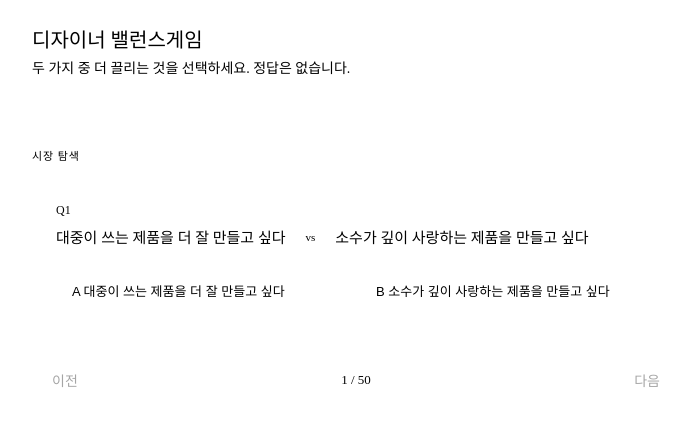
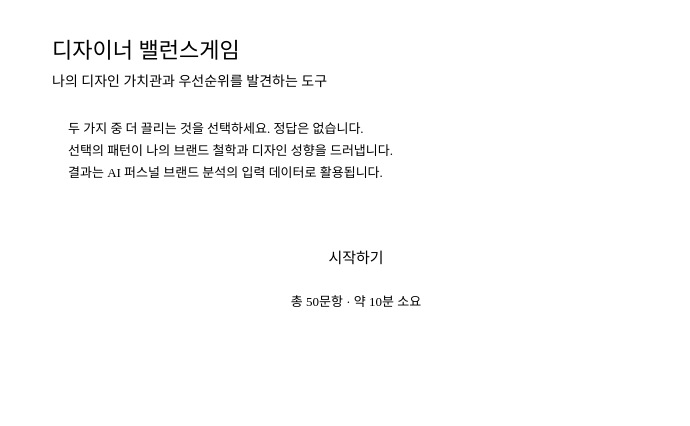
Before and after one commit to visionary-vision/designer-balance-game, a plain HTML site: page index.html in a window 1280 px wide. Shown: the whole page, without its empty margins (284-974 px from the left). Drawn offline with Linux system fonts and the light colour scheme.

Commit message:
Update balance game HTML content

```diff
--- a/index.html
+++ b/index.html
@@ -1,67 +1,67 @@
 
 <style>
 * { box-sizing: border-box; margin: 0; padding: 0; }
-body { font-family: var(--font-sans); }
-#app { max-width: 680px; margin: 0 auto; padding: 1.5rem 1rem; }
-.header { margin-bottom: 2rem; }
-.header h1 { font-size: 20px; font-weight: 500; color: var(--color-text-primary); margin-bottom: 4px; }
-.header p { font-size: 14px; color: var(--color-text-secondary); }
-.progress-bar-wrap { background: var(--color-background-secondary); border-radius: 999px; height: 6px; margin-bottom: 2rem; overflow: hidden; }
-.progress-bar-fill { height: 6px; background: var(--color-text-primary); border-radius: 999px; transition: width 0.3s ease; }
-.category-label { font-size: 11px; font-weight: 500; color: var(--color-text-secondary); letter-spacing: 0.08em; text-transform: uppercase; margin-bottom: 1rem; }
-.question-card { background: var(--color-background-primary); border: 0.5px solid var(--color-border-tertiary); border-radius: var(--border-radius-lg); padding: 1.5rem; margin-bottom: 1rem; }
-.q-number { font-size: 12px; color: var(--color-text-secondary); margin-bottom: 8px; }
-.q-text { font-size: 15px; color: var(--color-text-primary); line-height: 1.6; margin-bottom: 1.25rem; display: flex; align-items: center; gap: 12px; }
-.vs { font-size: 11px; color: var(--color-text-secondary); white-space: nowrap; padding: 2px 8px; border: 0.5px solid var(--color-border-tertiary); border-radius: 999px; }
-.options { display: grid; grid-template-columns: 1fr 1fr; gap: 8px; }
-.opt-btn { background: var(--color-background-secondary); border: 0.5px solid var(--color-border-tertiary); border-radius: var(--border-radius-md); padding: 0.75rem 1rem; font-size: 13px; color: var(--color-text-primary); cursor: pointer; text-align: left; line-height: 1.5; transition: all 0.15s; }
-.opt-btn:hover { border-color: var(--color-border-primary); background: var(--color-background-primary); }
-.opt-btn.selected { border-color: var(--color-text-primary); background: var(--color-background-primary); font-weight: 500; }
-.nav { display: flex; gap: 8px; justify-content: space-between; align-items: center; margin-top: 1.5rem; }
-.nav-btn { background: transparent; border: 0.5px solid var(--color-border-secondary); border-radius: var(--border-radius-md); padding: 8px 20px; font-size: 14px; color: var(--color-text-primary); cursor: pointer; }
-.nav-btn:hover { background: var(--color-background-secondary); }
-.nav-btn.primary { background: var(--color-text-primary); color: var(--color-background-primary); border-color: var(--color-text-primary); }
-.nav-btn:disabled { opacity: 0.35; cursor: not-allowed; }
-.count-label { font-size: 13px; color: var(--color-text-secondary); }
-#result-view { display: none; }
-.result-header { margin-bottom: 1.5rem; }
-.result-header h2 { font-size: 18px; font-weight: 500; color: var(--color-text-primary); margin-bottom: 4px; }
-.result-header p { font-size: 14px; color: var(--color-text-secondary); }
-.result-box { background: var(--color-background-secondary); border: 0.5px solid var(--color-border-tertiary); border-radius: var(--border-radius-lg); padding: 1.25rem; margin-bottom: 1rem; font-size: 13px; color: var(--color-text-primary); line-height: 1.8; white-space: pre-wrap; font-family: var(--font-mono); max-height: 480px; overflow-y: auto; }
-.copy-btn { width: 100%; background: var(--color-text-primary); color: var(--color-background-primary); border: none; border-radius: var(--border-radius-md); padding: 12px; font-size: 14px; cursor: pointer; margin-bottom: 8px; }
+#app { max-width: 640px; margin: 0 auto; padding: 2rem 1rem; font-family: var(--font-sans); }
+h1 { font-size: 22px; font-weight: 500; color: var(--color-text-primary); margin-bottom: 6px; }
+.subtitle { font-size: 14px; color: var(--color-text-secondary); margin-bottom: 12px; }
+.desc { font-size: 13px; color: var(--color-text-secondary); line-height: 1.7; margin-bottom: 2rem; padding: 1rem; background: var(--color-background-secondary); border-radius: var(--border-radius-md); }
+.start-btn { display: block; width: 100%; padding: 14px; background: var(--color-text-primary); color: var(--color-background-primary); border: none; border-radius: var(--border-radius-md); font-size: 15px; cursor: pointer; margin-bottom: 10px; }
+.start-btn:hover { opacity: 0.85; }
+.start-info { text-align: center; font-size: 13px; color: var(--color-text-secondary); }
+.progress-wrap { height: 4px; background: var(--color-background-secondary); border-radius: 999px; margin-bottom: 1.5rem; overflow: hidden; }
+.progress-fill { height: 4px; background: var(--color-text-primary); border-radius: 999px; transition: width 0.25s ease; }
+.meta { display: flex; justify-content: space-between; align-items: center; margin-bottom: 1.25rem; }
+.cat-label { font-size: 11px; font-weight: 500; color: var(--color-text-secondary); text-transform: uppercase; letter-spacing: 0.08em; }
+.q-count { font-size: 12px; color: var(--color-text-secondary); }
+.choices { display: grid; grid-template-columns: 1fr 1fr; gap: 10px; margin-bottom: 1.5rem; }
+.choice-card { background: var(--color-background-primary); border: 0.5px solid var(--color-border-tertiary); border-radius: var(--border-radius-lg); padding: 1.25rem 1rem; font-size: 13px; color: var(--color-text-primary); cursor: pointer; line-height: 1.6; text-align: center; transition: all 0.15s; }
+.choice-card:hover { border-color: var(--color-border-primary); background: var(--color-background-secondary); }
+.choice-card.selected { border-color: var(--color-text-primary); border-width: 1.5px; background: var(--color-background-primary); font-weight: 500; }
+.vs-badge { display: flex; align-items: center; justify-content: center; font-size: 11px; color: var(--color-text-secondary); padding: 2px 8px; }
+.nav { display: flex; align-items: center; justify-content: space-between; }
+.back-btn { background: transparent; border: 0.5px solid var(--color-border-secondary); border-radius: var(--border-radius-md); padding: 8px 16px; font-size: 13px; color: var(--color-text-secondary); cursor: pointer; }
+.back-btn:disabled { opacity: 0.3; cursor: not-allowed; }
+.skip-hint { font-size: 12px; color: var(--color-text-secondary); }
+.result-title { font-size: 18px; font-weight: 500; color: var(--color-text-primary); margin-bottom: 6px; }
+.result-desc { font-size: 13px; color: var(--color-text-secondary); margin-bottom: 1.25rem; line-height: 1.6; }
+.result-box { background: var(--color-background-secondary); border: 0.5px solid var(--color-border-tertiary); border-radius: var(--border-radius-lg); padding: 1.25rem; font-size: 12px; color: var(--color-text-primary); line-height: 1.9; white-space: pre-wrap; font-family: var(--font-mono); max-height: 400px; overflow-y: auto; margin-bottom: 1rem; }
+.copy-btn { width: 100%; padding: 13px; background: var(--color-text-primary); color: var(--color-background-primary); border: none; border-radius: var(--border-radius-md); font-size: 14px; cursor: pointer; margin-bottom: 8px; }
 .copy-btn:hover { opacity: 0.85; }
-.restart-btn { width: 100%; background: transparent; border: 0.5px solid var(--color-border-secondary); border-radius: var(--border-radius-md); padding: 10px; font-size: 13px; color: var(--color-text-secondary); cursor: pointer; }
+.restart-btn { width: 100%; padding: 10px; background: transparent; border: 0.5px solid var(--color-border-secondary); border-radius: var(--border-radius-md); font-size: 13px; color: var(--color-text-secondary); cursor: pointer; }
 .copy-notice { font-size: 12px; color: var(--color-text-secondary); text-align: center; margin-top: 6px; }
+@media (max-width: 480px) {
+  .choices { grid-template-columns: 1fr; }
+}
 </style>
 
 <div id="app">
-  <div id="quiz-view">
-    <div class="header">
-      <h1>디자이너 밸런스게임</h1>
-      <p>두 가지 중 더 끌리는 것을 선택하세요. 정답은 없습니다.</p>
+  <div id="intro">
+    <h1>디자이너 밸런스게임</h1>
+    <p class="subtitle">나의 디자인 가치관과 우선순위를 발견하는 도구</p>
+    <div class="desc">두 가지 중 더 끌리는 것을 선택하세요. 정답은 없습니다.<br>선택의 패턴이 나의 브랜드 철학과 디자인 성향을 드러냅니다.<br>결과는 AI 퍼스널 브랜드 분석의 입력 데이터로 활용됩니다.</div>
+    <button class="start-btn" onclick="startQuiz()">시작하기</button>
+    <p class="start-info">총 50문항 · 약 10분 소요</p>
+  </div>
+
+  <div id="quiz" style="display:none">
+    <div class="progress-wrap"><div class="progress-fill" id="prog"></div></div>
+    <div class="meta">
+      <span class="cat-label" id="cat"></span>
+      <span class="q-count" id="qcount"></span>
     </div>
-    <div class="progress-bar-wrap"><div class="progress-bar-fill" id="progress" style="width:2%"></div></div>
-    <div class="category-label" id="cat-label"></div>
-    <div class="question-card">
-      <div class="q-number" id="q-number"></div>
-      <div class="q-text" id="q-text"></div>
-      <div class="options">
-        <button class="opt-btn" id="opt-a" onclick="selectOption('A')"></button>
-        <button class="opt-btn" id="opt-b" onclick="selectOption('B')"></button>
-      </div>
+    <div class="choices">
+      <div class="choice-card" id="card-a" onclick="pick('A')"></div>
+      <div class="choice-card" id="card-b" onclick="pick('B')"></div>
     </div>
     <div class="nav">
-      <button class="nav-btn" id="prev-btn" onclick="prevQ()" disabled>이전</button>
-      <span class="count-label" id="count-label"></span>
-      <button class="nav-btn primary" id="next-btn" onclick="nextQ()" disabled>다음</button>
+      <button class="back-btn" id="back-btn" onclick="goBack()" disabled>이전</button>
+      <span class="skip-hint">선택하면 자동으로 넘어갑니다</span>
     </div>
   </div>
 
-  <div id="result-view">
-    <div class="result-header">
-      <h2>문답 결과</h2>
-      <p>아래 텍스트를 복사해서 Claude 또는 NotebookLM에 붙여넣으세요.</p>
-    </div>
+  <div id="result" style="display:none">
+    <p class="result-title">완료했어요</p>
+    <p class="result-desc">아래 결과를 복사해서 Claude 또는 NotebookLM에 붙여넣으세요.<br>AI가 이 데이터를 바탕으로 퍼스널 브랜드를 분석해줍니다.</p>
     <div class="result-box" id="result-text"></div>
     <button class="copy-btn" onclick="copyResult()">결과 복사하기</button>
     <div class="copy-notice" id="copy-notice"></div>
@@ -70,129 +70,119 @@ body { font-family: var(--font-sans); }
 </div>
 
 <script>
-const questions = [
-  { cat: "시장 탐색", a: "대중이 쓰는 제품을 더 잘 만들고 싶다", b: "소수가 깊이 사랑하는 제품을 만들고 싶다" },
-  { cat: "시장 탐색", a: "이미 존재하는 시장에서 더 잘하고 싶다", b: "아직 없는 시장을 만들고 싶다" },
-  { cat: "시장 탐색", a: "사람들이 원한다고 말하는 것을 만든다", b: "사람들이 원하는지 몰랐던 것을 만든다" },
-  { cat: "시장 탐색", a: "트렌드가 향하는 곳에서 기회를 찾는다", b: "트렌드와 반대되는 곳에서 기회를 찾는다" },
-  { cat: "시장 탐색", a: "빠르게 성장하는 시장이 매력적이다", b: "느리지만 단단한 시장이 매력적이다" },
-  { cat: "시장 탐색", a: "글로벌 시장을 처음부터 겨냥하고 싶다", b: "로컬에서 깊이 뿌리내리고 싶다" },
-  { cat: "시장 탐색", a: "디지털 중심 시장에서 일하고 싶다", b: "물리적 제품 중심 시장에서 일하고 싶다" },
-  { cat: "시장 탐색", a: "소비자 대상 제품이 더 끌린다", b: "전문가·기업 대상 제품이 더 끌린다" },
-  { cat: "문제 발견·정의", a: "불편함을 해결하는 문제가 더 중요하다", b: "경험을 풍요롭게 하는 문제가 더 중요하다" },
-  { cat: "문제 발견·정의", a: "많은 사람이 겪는 문제를 해결하고 싶다", b: "깊이 고통받는 소수의 문제를 해결하고 싶다" },
-  { cat: "문제 발견·정의", a: "데이터로 증명된 문제를 다룬다", b: "아직 데이터는 없지만 느껴지는 문제를 다룬다" },
-  { cat: "문제 발견·정의", a: "사용자가 직접 말한 문제에서 출발한다", b: "사용자가 말하지 못한 문제에서 출발한다" },
-  { cat: "문제 발견·정의", a: "기술로 해결할 수 있는 문제가 흥미롭다", b: "기술 없이 해결해야 하는 문제가 흥미롭다" },
-  { cat: "문제 발견·정의", a: "지금 당장 해결이 시급한 문제를 다룬다", b: "10년 후에 중요해질 문제를 다룬다" },
-  { cat: "문제 발견·정의", a: "문제의 원인을 깊이 파고드는 데 시간을 쓴다", b: "문제를 빠르게 정의하고 해결로 넘어간다" },
-  { cat: "문제 발견·정의", a: "개인의 삶에 직접 닿는 문제가 더 끌린다", b: "사회 구조적 문제가 더 끌린다" },
-  { cat: "아이디에이션", a: "문제를 완전히 없애는 솔루션이 좋다", b: "문제를 더 잘 다룰 수 있게 하는 솔루션이 좋다" },
-  { cat: "아이디에이션", a: "기술이 중심에 있는 솔루션이 끌린다", b: "기술 없이도 작동하는 솔루션이 끌린다" },
-  { cat: "아이디에이션", a: "한 번에 많은 문제를 해결하는 솔루션이 좋다", b: "하나의 문제를 완벽하게 해결하는 솔루션이 좋다" },
-  { cat: "아이디에이션", a: "사용자가 의식하지 못하게 작동하는 솔루션이 좋다", b: "사용자가 능동적으로 참여하는 솔루션이 좋다" },
-  { cat: "아이디에이션", a: "완전히 새로운 방식의 솔루션이 좋다", b: "익숙한 방식을 더 잘 다듬은 솔루션이 좋다" },
-  { cat: "아이디에이션", a: "단순할수록 좋은 솔루션이다", b: "복잡해도 경험이 풍부한 솔루션이 좋다" },
-  { cat: "아이디에이션", a: "물리적 오브제로 해결하는 솔루션이 끌린다", b: "서비스나 시스템으로 해결하는 솔루션이 끌린다" },
-  { cat: "아이디에이션", a: "즉각적인 변화를 만드는 솔루션이 좋다", b: "천천히 습관과 인식을 바꾸는 솔루션이 좋다" },
-  { cat: "조형·디자인", a: "형태는 기능에서 나와야 한다", b: "형태는 감성에서 나와야 한다" },
-  { cat: "조형·디자인", a: "단순하고 절제된 형태가 좋다", b: "풍부하고 복잡한 형태가 좋다" },
-  { cat: "조형·디자인", a: "소재의 본래 질감을 드러내는 게 좋다", b: "소재를 가공해서 새로운 질감을 만드는 게 좋다" },
-  { cat: "조형·디자인", a: "시간이 지나도 변하지 않는 디자인을 한다", b: "지금 이 순간에 가장 적합한 디자인을 한다" },
-  { cat: "조형·디자인", a: "사용할 때 느껴지는 경험이 가장 중요하다", b: "처음 봤을 때의 인상이 가장 중요하다" },
-  { cat: "조형·디자인", a: "제품이 어떻게 만들어졌는지 보여야 한다", b: "제품이 어떻게 만들어졌는지는 중요하지 않다" },
-  { cat: "조형·디자인", a: "색보다 형태가 먼저다", b: "형태보다 색이 먼저다" },
-  { cat: "조형·디자인", a: "디지털보다 물리적 제품이 더 끌린다", b: "물리적 제품보다 디지털이 더 끌린다" },
-  { cat: "조형·디자인", a: "완성된 느낌의 마감이 좋다", b: "날것의 느낌이 남아있는 마감이 좋다" },
-  { cat: "마케팅·브랜딩", a: "제품이 좋으면 마케팅은 따라온다", b: "마케팅도 디자인만큼 중요하다" },
-  { cat: "마케팅·브랜딩", a: "브랜드 스토리보다 제품 자체가 말해야 한다", b: "브랜드 스토리가 제품의 가치를 만든다" },
-  { cat: "마케팅·브랜딩", a: "많은 사람에게 알려지는 게 중요하다", b: "알아야 할 사람만 알면 된다" },
-  { cat: "마케팅·브랜딩", a: "온라인 중심으로 브랜드를 알리고 싶다", b: "오프라인 경험 중심으로 브랜드를 알리고 싶다" },
-  { cat: "마케팅·브랜딩", a: "브랜드 이미지는 일관성이 가장 중요하다", b: "브랜드 이미지는 유연하게 변할 수 있어야 한다" },
-  { cat: "마케팅·브랜딩", a: "내 이름을 전면에 내세운 브랜드를 하고 싶다", b: "브랜드 뒤에 내가 있는 게 더 좋다" },
-  { cat: "마케팅·브랜딩", a: "저렴하게 많이 파는 브랜드가 끌린다", b: "비싸도 제대로 파는 브랜드가 끌린다" },
-  { cat: "마케팅·브랜딩", a: "제품을 사용하는 장면을 보여주는 게 좋다", b: "제품 자체만 보여주는 게 좋다" },
-  { cat: "브랜드 가치관", a: "디자이너는 사회 문제에 목소리를 내야 한다", b: "디자이너는 작업으로만 말해야 한다" },
-  { cat: "브랜드 가치관", a: "하나를 깊게 파는 전문가가 되고 싶다", b: "여러 분야를 넘나드는 제너럴리스트가 되고 싶다" },
-  { cat: "브랜드 가치관", a: "상업적 성공과 디자인 철학은 양립할 수 있다", b: "상업적 성공을 추구하면 철학이 흔들린다" },
-  { cat: "브랜드 가치관", a: "클라이언트의 요구를 존중하며 작업한다", b: "내 관점을 클라이언트에게 설득한다" },
-  { cat: "브랜드 가치관", a: "빠르게 많은 것을 만드는 디자이너가 되고 싶다", b: "천천히 하나를 제대로 만드는 디자이너가 되고 싶다" },
-  { cat: "브랜드 가치관", a: "디자인은 문제를 해결하는 도구다", b: "디자인은 세계관을 표현하는 언어다" },
-  { cat: "브랜드 가치관", a: "나의 디자인이 많은 사람의 삶을 바꾸길 원한다", b: "나의 디자인이 한 사람의 삶을 깊이 바꾸길 원한다" },
-  { cat: "브랜드 가치관", a: "지속 가능성은 디자인의 필수 조건이다", b: "지속 가능성은 중요하지만 절충할 수 있다" },
-  { cat: "브랜드 가치관", a: "10년 후에도 내 이름으로 작업하고 싶다", b: "10년 후에는 더 큰 시스템 안에서 일하고 싶다" }
+const qs = [
+  {cat:"시장 탐색",a:"대중이 쓰는 제품을 더 잘 만들고 싶다",b:"소수가 깊이 사랑하는 제품을 만들고 싶다"},
+  {cat:"시장 탐색",a:"이미 존재하는 시장에서 더 잘하고 싶다",b:"아직 없는 시장을 만들고 싶다"},
+  {cat:"시장 탐색",a:"사람들이 원한다고 말하는 것을 만든다",b:"사람들이 원하는지 몰랐던 것을 만든다"},
+  {cat:"시장 탐색",a:"트렌드가 향하는 곳에서 기회를 찾는다",b:"트렌드와 반대되는 곳에서 기회를 찾는다"},
+  {cat:"시장 탐색",a:"빠르게 성장하는 시장이 매력적이다",b:"느리지만 단단한 시장이 매력적이다"},
+  {cat:"시장 탐색",a:"글로벌 시장을 처음부터 겨냥하고 싶다",b:"로컬에서 깊이 뿌리내리고 싶다"},
+  {cat:"시장 탐색",a:"디지털 중심 시장에서 일하고 싶다",b:"물리적 제품 중심 시장에서 일하고 싶다"},
+  {cat:"시장 탐색",a:"소비자 대상 제품이 더 끌린다",b:"전문가·기업 대상 제품이 더 끌린다"},
+  {cat:"문제 발견·정의",a:"불편함을 해결하는 문제가 더 중요하다",b:"경험을 풍요롭게 하는 문제가 더 중요하다"},
+  {cat:"문제 발견·정의",a:"많은 사람이 겪는 문제를 해결하고 싶다",b:"깊이 고통받는 소수의 문제를 해결하고 싶다"},
+  {cat:"문제 발견·정의",a:"데이터로 증명된 문제를 다룬다",b:"아직 데이터는 없지만 느껴지는 문제를 다룬다"},
+  {cat:"문제 발견·정의",a:"사용자가 직접 말한 문제에서 출발한다",b:"사용자가 말하지 못한 문제에서 출발한다"},
+  {cat:"문제 발견·정의",a:"기술로 해결할 수 있는 문제가 흥미롭다",b:"기술 없이 해결해야 하는 문제가 흥미롭다"},
+  {cat:"문제 발견·정의",a:"지금 당장 해결이 시급한 문제를 다룬다",b:"10년 후에 중요해질 문제를 다룬다"},
+  {cat:"문제 발견·정의",a:"문제의 원인을 깊이 파고드는 데 시간을 쓴다",b:"문제를 빠르게 정의하고 해결로 넘어간다"},
+  {cat:"문제 발견·정의",a:"개인의 삶에 직접 닿는 문제가 더 끌린다",b:"사회 구조적 문제가 더 끌린다"},
+  {cat:"아이디에이션",a:"문제를 완전히 없애는 솔루션이 좋다",b:"문제를 더 잘 다룰 수 있게 하는 솔루션이 좋다"},
+  {cat:"아이디에이션",a:"기술이 중심에 있는 솔루션이 끌린다",b:"기술 없이도 작동하는 솔루션이 끌린다"},
+  {cat:"아이디에이션",a:"한 번에 많은 문제를 해결하는 솔루션이 좋다",b:"하나의 문제를 완벽하게 해결하는 솔루션이 좋다"},
+  {cat:"아이디에이션",a:"사용자가 의식하지 못하게 작동하는 솔루션이 좋다",b:"사용자가 능동적으로 참여하는 솔루션이 좋다"},
+  {cat:"아이디에이션",a:"완전히 새로운 방식의 솔루션이 좋다",b:"익숙한 방식을 더 잘 다듬은 솔루션이 좋다"},
+  {cat:"아이디에이션",a:"단순할수록 좋은 솔루션이다",b:"복잡해도 경험이 풍부한 솔루션이 좋다"},
+  {cat:"아이디에이션",a:"물리적 오브제로 해결하는 솔루션이 끌린다",b:"서비스나 시스템으로 해결하는 솔루션이 끌린다"},
+  {cat:"아이디에이션",a:"즉각적인 변화를 만드는 솔루션이 좋다",b:"천천히 습관과 인식을 바꾸는 솔루션이 좋다"},
+  {cat:"조형·디자인",a:"형태는 기능에서 나와야 한다",b:"형태는 감성에서 나와야 한다"},
+  {cat:"조형·디자인",a:"단순하고 절제된 형태가 좋다",b:"풍부하고 복잡한 형태가 좋다"},
+  {cat:"조형·디자인",a:"소재의 본래 질감을 드러내는 게 좋다",b:"소재를 가공해서 새로운 질감을 만드는 게 좋다"},
+  {cat:"조형·디자인",a:"시간이 지나도 변하지 않는 디자인을 한다",b:"지금 이 순간에 가장 적합한 디자인을 한다"},
+  {cat:"조형·디자인",a:"사용할 때 느껴지는 경험이 가장 중요하다",b:"처음 봤을 때의 인상이 가장 중요하다"},
+  {cat:"조형·디자인",a:"제품이 어떻게 만들어졌는지 보여야 한다",b:"제품이 어떻게 만들어졌는지는 중요하지 않다"},
+  {cat:"조형·디자인",a:"색보다 형태가 먼저다",b:"형태보다 색이 먼저다"},
+  {cat:"조형·디자인",a:"디지털보다 물리적 제품이 더 끌린다",b:"물리적 제품보다 디지털이 더 끌린다"},
+  {cat:"조형·디자인",a:"완성된 느낌의 마감이 좋다",b:"날것의 느낌이 남아있는 마감이 좋다"},
+  {cat:"마케팅·브랜딩",a:"제품이 좋으면 마케팅은 따라온다",b:"마케팅도 디자인만큼 중요하다"},
+  {cat:"마케팅·브랜딩",a:"브랜드 스토리보다 제품 자체가 말해야 한다",b:"브랜드 스토리가 제품의 가치를 만든다"},
+  {cat:"마케팅·브랜딩",a:"많은 사람에게 알려지는 게 중요하다",b:"알아야 할 사람만 알면 된다"},
+  {cat:"마케팅·브랜딩",a:"온라인 중심으로 브랜드를 알리고 싶다",b:"오프라인 경험 중심으로 브랜드를 알리고 싶다"},
+  {cat:"마케팅·브랜딩",a:"브랜드 이미지는 일관성이 가장 중요하다",b:"브랜드 이미지는 유연하게 변할 수 있어야 한다"},
+  {cat:"마케팅·브랜딩",a:"내 이름을 전면에 내세운 브랜드를 하고 싶다",b:"브랜드 뒤에 내가 있는 게 더 좋다"},
+  {cat:"마케팅·브랜딩",a:"저렴하게 많이 파는 브랜드가 끌린다",b:"비싸도 제대로 파는 브랜드가 끌린다"},
+  {cat:"마케팅·브랜딩",a:"제품을 사용하는 장면을 보여주는 게 좋다",b:"제품 자체만 보여주는 게 좋다"},
+  {cat:"브랜드 가치관",a:"디자이너는 사회 문제에 목소리를 내야 한다",b:"디자이너는 작업으로만 말해야 한다"},
+  {cat:"브랜드 가치관",a:"하나를 깊게 파는 전문가가 되고 싶다",b:"여러 분야를 넘나드는 제너럴리스트가 되고 싶다"},
+  {cat:"브랜드 가치관",a:"상업적 성공과 디자인 철학은 양립할 수 있다",b:"상업적 성공을 추구하면 철학이 흔들린다"},
+  {cat:"브랜드 가치관",a:"클라이언트의 요구를 존중하며 작업한다",b:"내 관점을 클라이언트에게 설득한다"},
+  {cat:"브랜드 가치관",a:"빠르게 많은 것을 만드는 디자이너가 되고 싶다",b:"천천히 하나를 제대로 만드는 디자이너가 되고 싶다"},
+  {cat:"브랜드 가치관",a:"디자인은 문제를 해결하는 도구다",b:"디자인은 세계관을 표현하는 언어다"},
+  {cat:"브랜드 가치관",a:"나의 디자인이 많은 사람의 삶을 바꾸길 원한다",b:"나의 디자인이 한 사람의 삶을 깊이 바꾸길 원한다"},
+  {cat:"브랜드 가치관",a:"지속 가능성은 디자인의 필수 조건이다",b:"지속 가능성은 중요하지만 절충할 수 있다"},
+  {cat:"브랜드 가치관",a:"10년 후에도 내 이름으로 작업하고 싶다",b:"10년 후에는 더 큰 시스템 안에서 일하고 싶다"}
 ];
 
-const total = questions.length;
-let current = 0;
-let answers = new Array(total).fill(null);
+let cur = 0;
+let answers = new Array(qs.length).fill(null);
 
-function render() {
-  const q = questions[current];
-  document.getElementById('cat-label').textContent = q.cat;
-  document.getElementById('q-number').textContent = `Q${current + 1}`;
-  document.getElementById('q-text').innerHTML = `<span>${q.a}</span><span class="vs">vs</span><span>${q.b}</span>`;
-  document.getElementById('opt-a').textContent = 'A  ' + q.a;
-  document.getElementById('opt-b').textContent = 'B  ' + q.b;
-  document.getElementById('opt-a').className = 'opt-btn' + (answers[current] === 'A' ? ' selected' : '');
-  document.getElementById('opt-b').className = 'opt-btn' + (answers[current] === 'B' ? ' selected' : '');
-  document.getElementById('count-label').textContent = `${current + 1} / ${total}`;
-  document.getElementById('prev-btn').disabled = current === 0;
-  const isLast = current === total - 1;
-  const nextBtn = document.getElementById('next-btn');
-  nextBtn.textContent = isLast ? '결과 보기' : '다음';
-  nextBtn.disabled = answers[current] === null;
-  document.getElementById('progress').style.width = Math.max(2, Math.round((current + 1) / total * 100)) + '%';
-}
-
-function selectOption(opt) {
-  answers[current] = opt;
+function startQuiz() {
+  document.getElementById('intro').style.display = 'none';
+  document.getElementById('quiz').style.display = 'block';
   render();
 }
 
-function nextQ() {
-  if (current === total - 1) { showResult(); return; }
-  current++;
-  render();
+function render() {
+  const q = qs[cur];
+  document.getElementById('cat').textContent = q.cat;
+  document.getElementById('qcount').textContent = `${cur + 1} / ${qs.length}`;
+  document.getElementById('prog').style.width = Math.max(2, Math.round((cur + 1) / qs.length * 100)) + '%';
+  document.getElementById('card-a').textContent = q.a;
+  document.getElementById('card-b').textContent = q.b;
+  document.getElementById('card-a').className = 'choice-card' + (answers[cur] === 'A' ? ' selected' : '');
+  document.getElementById('card-b').className = 'choice-card' + (answers[cur] === 'B' ? ' selected' : '');
+  document.getElementById('back-btn').disabled = cur === 0;
 }
 
-function prevQ() {
-  if (current > 0) { current--; render(); }
+function pick(opt) {
+  answers[cur] = opt;
+  document.getElementById('card-a').className = 'choice-card' + (opt === 'A' ? ' selected' : '');
+  document.getElementById('card-b').className = 'choice-card' + (opt === 'B' ? ' selected' : '');
+  setTimeout(() => {
+    if (cur < qs.length - 1) { cur++; render(); }
+    else { showResult(); }
+  }, 300);
+}
+
+function goBack() {
+  if (cur > 0) { cur--; render(); }
 }
 
 function showResult() {
+  document.getElementById('quiz').style.display = 'none';
+  document.getElementById('result').style.display = 'block';
   const lines = ['[디자이너 밸런스게임 문답 결과]\n'];
   let lastCat = '';
-  questions.forEach((q, i) => {
-    if (q.cat !== lastCat) {
-      lines.push(`\n▶ ${q.cat}`);
-      lastCat = q.cat;
-    }
+  qs.forEach((q, i) => {
+    if (q.cat !== lastCat) { lines.push(`\n▶ ${q.cat}`); lastCat = q.cat; }
     const chosen = answers[i] === 'A' ? q.a : q.b;
-    const other = answers[i] === 'A' ? q.b : q.a;
     lines.push(`Q${i + 1}. ${q.a} vs ${q.b}\n→ 선택: ${chosen}`);
   });
   lines.push('\n---\n이 결과를 Claude 또는 NotebookLM에 붙여넣어 분석을 진행하세요.');
   document.getElementById('result-text').textContent = lines.join('\n');
-  document.getElementById('quiz-view').style.display = 'none';
-  document.getElementById('result-view').style.display = 'block';
 }
 
 function copyResult() {
-  const text = document.getElementById('result-text').textContent;
-  navigator.clipboard.writeText(text).then(() => {
+  navigator.clipboard.writeText(document.getElementById('result-text').textContent).then(() => {
     document.getElementById('copy-notice').textContent = '복사됐어요. Claude 또는 NotebookLM에 붙여넣으세요.';
   });
 }
 
 function restart() {
-  current = 0;
-  answers = new Array(total).fill(null);
-  document.getElementById('quiz-view').style.display = 'block';
-  document.getElementById('result-view').style.display = 'none';
+  cur = 0;
+  answers = new Array(qs.length).fill(null);
+  document.getElementById('result').style.display = 'none';
+  document.getElementById('intro').style.display = 'block';
   document.getElementById('copy-notice').textContent = '';
-  render();
 }
-
-render();
 </script>
```
